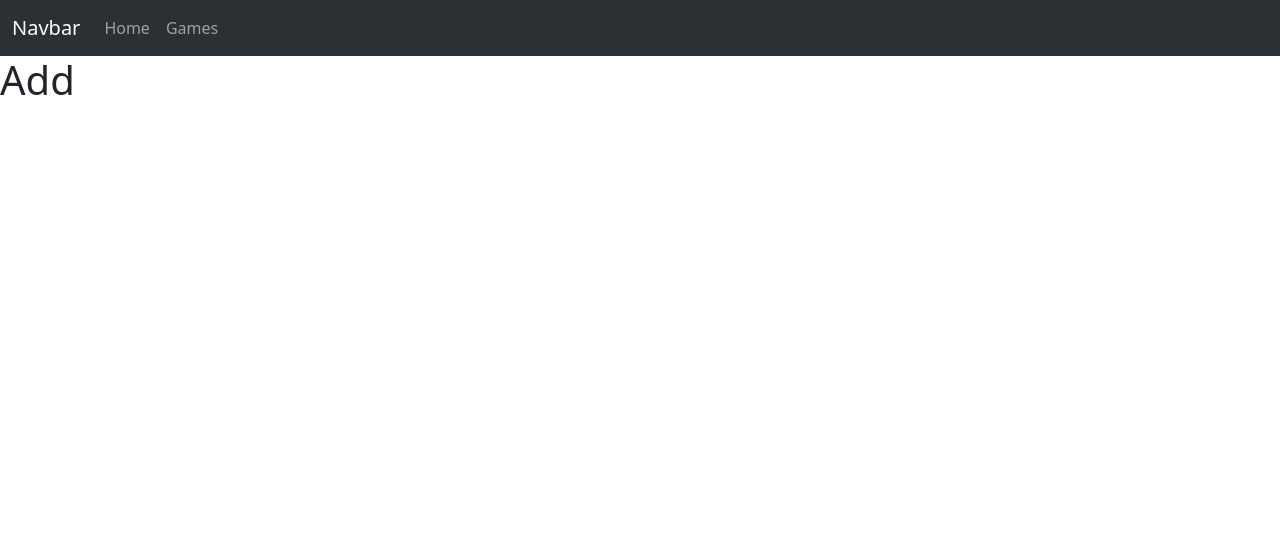
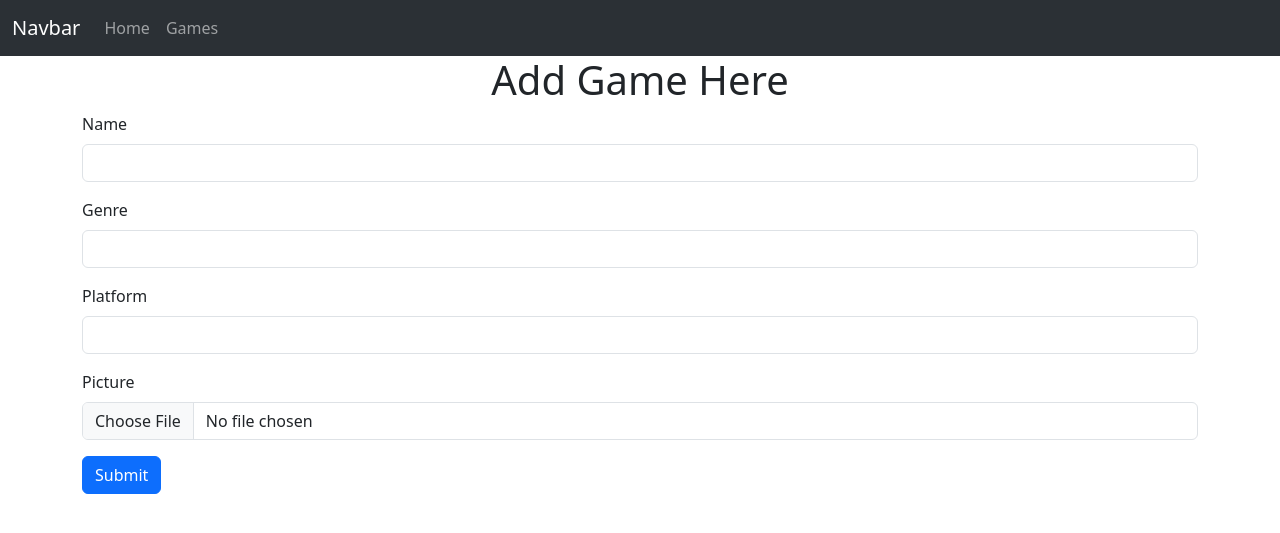
Before and after one commit to RileyDruken/CP-1895-Flask-Project, a Flask app: page /add in a window 1280 px wide. Shown: the top 533 px of the page. Run offline with Flask 3, Linux system fonts and the light colour scheme.

Commit message:
Added Add Form Added validation for Add Form Added javascript for validation Added Base Add functionality

```diff
--- a/app.py
+++ b/app.py
@@ -1,7 +1,10 @@
-from flask import Flask, render_template
+from flask import Flask, render_template, request, flash
+from werkzeug.utils import secure_filename
+import os,datetime
 
 app = Flask(__name__)
-
+app.config["UPLOAD_FOLDER"] = os.path.join(app.root_path, "static/uploads")
+app.config['MAX_CONTENT_LENGTH'] = 50000
 
 @app.route('/')
 def index():
@@ -15,9 +18,40 @@ def games():
 def removal():
     return render_template('removal.html')
 
-@app.route('/add')
+@app.route('/add',  methods=["GET","POST"])
 def add():
+    game = []
+    if request.method == "POST":
+        name = request.form["name"]
+        genre = request.form["genre"]
+        platform = request.form["platform"]
+        picture = request.files.get("picture")
+
+        if name == "" or genre == "" or platform == "":
+            return render_template('add.html', error="Please fill all fields")
+
+
+        if picture.content_type == "image/jpeg" or picture.content_type == "image/jpg" or picture.content_type == "image/png":
+
+            filename = secure_filename(picture.filename)
+            timestamp = datetime.datetime.now().strftime("%Y%m%d-%H%M%S")
+            uniquename = timestamp + filename
+
+            picture.save(os.path.join(app.config['UPLOAD_FOLDER'], uniquename))
+
+            game.append(name)
+            game.append(genre)
+            game.append(platform)
+            game.append(uniquename)
+            print(game)
+        else:
+            return render_template('add.html', error="Image File type not supported or is empty")
+
     return render_template('add.html')
+
+@app.errorhandler(413)
+def request_entity_too_large(error):
+    return render_template('add.html' ,error="File too large")
 
 
 if __name__ == '__main__':
--- /dev/null
+++ b/static/scripts/validate.js
@@ -0,0 +1,36 @@
+(() => {
+  'use strict'
+
+  const forms = document.querySelectorAll('.needs-validation')
+
+  Array.from(forms).forEach(form => {
+    form.addEventListener('submit', event => {
+      if (!form.checkValidity()) {
+        event.preventDefault()
+        event.stopPropagation()
+      }
+
+      form.classList.add('was-validated')
+    }, false)
+  })
+})()
+
+
+// Extra validation
+// document.getElementById("form").addEventListener("submit", (event) => {
+//     const name = document.getElementById("InputName");
+//     const genre = document.getElementById("InputGenre");
+//     const platform = document.getElementById("InputPlatform");
+//     const file = document.getElementById("InputFile");
+//
+//
+//     if (name.value == "" || genre.value == "" || platform.value == "" || file.value == "") {
+//         event.preventDefault()
+//         event.stopPropagation()
+//         alert("Please Fill Out All Fields")
+//         name.required = true;
+//         genre.required = true;
+//         platform.required = true;
+//         file.required = true;
+//     }
+// })
--- /dev/null
+++ b/static/styles/add.css
@@ -0,0 +1,3 @@
+h1 {
+    text-align: center;
+}
--- a/templates/add.html
+++ b/templates/add.html
@@ -1,5 +1,49 @@
 {% extends 'base.html' %}
 
+{% block head %}
+	<link href="/static/styles/add.css" rel="stylesheet">
+{% endblock %}
+
 {% block content %}
-    <h1>{% block title %} Add {% endblock %}</h1>
+    <h1>{% block title %} Add Game Here {% endblock %}</h1>
+    {% if error %}
+        <div class="alert alert-danger" role="alert">{{ error }}</div>
+    {% endif %}
+    <div class="container">
+        <form method="post" class="needs-validation" action="/add" enctype="multipart/form-data" id="form" novalidate>
+            <div class="mb-3">
+                <label for="InputName" class="form-label">Name</label>
+                <input type="text" class="form-control" id="InputName" name="name" required>
+                <div class="invalid-feedback">
+                    Please Enter The Games Name
+                </div>
+            </div>
+
+            <div class="mb-3">
+                <label for="InputGenre" class="form-label">Genre</label>
+                <input type="text" class="form-control" id="InputGenre" name="genre" required>
+                <div class="invalid-feedback">
+                    Please Enter The Games Genre
+                </div>
+            </div>
+
+            <div class="mb-3">
+                <label for="InputPlatform" class="form-label">Platform</label>
+                <input type="text" class="form-control" id="InputPlatform" name="platform" required>
+                <div class="invalid-feedback">
+                    Please Enter The Games Platform
+                </div>
+            </div>
+            <div class="mb-3">
+                <label for="InputFile" class="form-label">Picture</label>
+                <input type="file" class="form-control" id="InputFile" name="picture" accept="image/png, image/jpeg, image/jpg" required>
+                <div class="invalid-feedback">
+                    An image is Required to continue
+                </div>
+            </div>
+            <button type="submit" class="btn btn-primary">Submit</button>
+        </form>
+    </div>
+    <script src="/static/scripts/validate.js"></script>
+
 {% endblock %}
--- a/templates/base.html
+++ b/templates/base.html
@@ -8,6 +8,7 @@
     <script src="https://cdn.jsdelivr.net/npm/bootstrap@5.3.5/dist/js/bootstrap.bundle.min.js"
             integrity="sha384-k6d4wzSIapyDyv1kpU366/PK5hCdSbCRGRCMv+eplOQJWyd1fbcAu9OCUj5zNLiq"
             crossorigin="anonymous"></script>
+    {% block head %} {% endblock %}
 </head>
 <body>
 <nav class="navbar navbar-expand-lg bg-body-tertiary" data-bs-theme="dark">
--- a/templates/games.html
+++ b/templates/games.html
@@ -2,4 +2,6 @@
 
 {% block content %}
     <h1>{% block title %} Games {% endblock %}</h1>
+    <a href="/add">Add</a>
+    <a href="/removal">Remove</a>
 {% endblock %}
```
Also changed, not shown: 1 other file.
